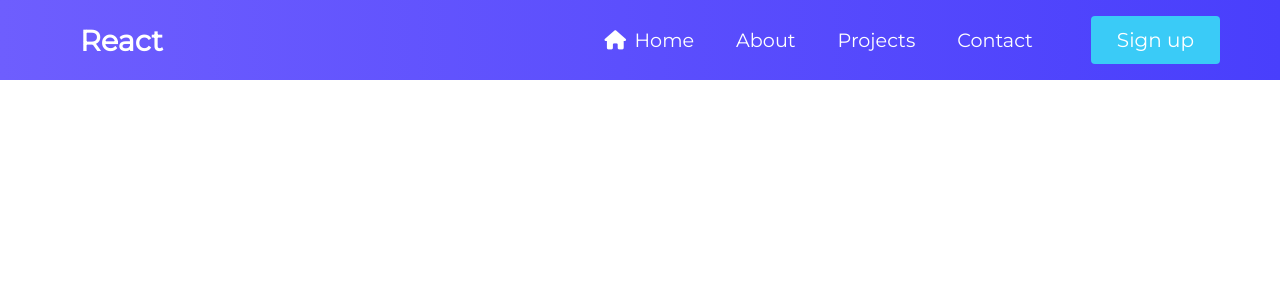
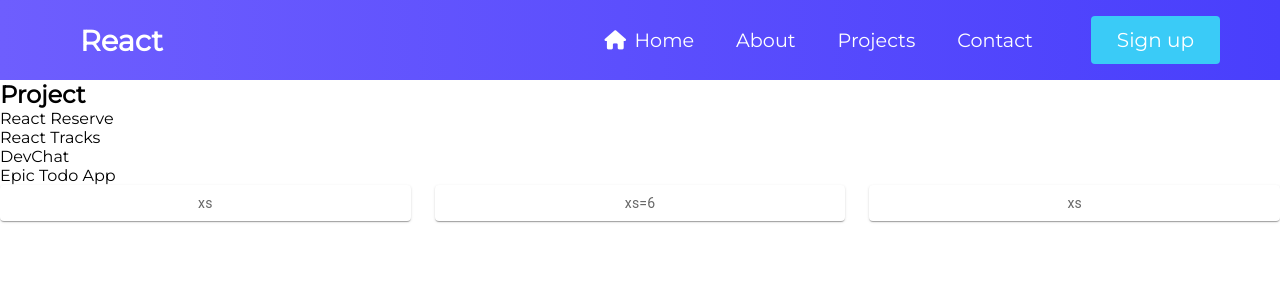
Before and after one commit to hermionearcher/responsive-nav-bar-react, a React (Create React App) app: page /projects in a window 1280 px wide. Shown: the top 300 px of the page. Built offline with nearby package versions, Linux system fonts and the light colour scheme.

Commit message:
4 files modified, 6 added

```diff
--- a/App.tsx
+++ b/App.tsx
@@ -1,13 +1,38 @@
 import * as React from 'react';
 import './style.css';
-import NavBar from './components/NavBar/NavBar.js';
+import NavBar from './components/NavBar/NavBar';
+import { BrowserRouter as Router, Route, Switch } from 'react-router-dom';
+import Home from './pages/Home';
+import About from './pages/About';
+import Project from './pages/Project';
+import Contact from './pages/Contact';
 
 export default function App() {
   return (
-    <div>
-      <NavBar />
-      {/* <h1>Hello StackBlitz!</h1>
-      <p>Start editing to see some magic happen :)</p> */}
-    </div>
+    <Router>
+      <div className="App">
+        <NavBar />
+        <div className="content">
+          <Switch>
+            {/* <Route exact path="/" component={Home} /> */}
+            <Route exact path="/">
+              <Home />
+            </Route>
+            <Route path="/about">
+              <About />
+            </Route>
+            <Route path="/projects">
+              <Project />
+            </Route>
+            <Route path="/contact">
+              <Contact />
+            </Route>
+            <Route path="/cv">
+              <h1>CV</h1>
+            </Route>
+          </Switch>
+        </div>
+      </div>
+    </Router>
   );
 }
--- a/components/NavBar/MenuItems.js
+++ b/components/NavBar/MenuItems.js
@@ -1,28 +1,28 @@
 export const MenuItems = [
   {
     title: 'Home',
-    url: '#',
+    url: '/',
     cName: 'NavLinks',
-    icon: 'home'
+    icon: 'home',
   },
   {
     title: 'About',
-    url: '#',
-    cName: 'NavLinks'
+    url: 'about',
+    cName: 'NavLinks',
   },
   {
     title: 'Projects',
-    url: '#',
-    cName: 'NavLinks'
+    url: 'projects',
+    cName: 'NavLinks',
   },
   {
     title: 'Contact',
-    url: '#',
-    cName: 'NavLinks'
+    url: 'contact',
+    cName: 'NavLinks',
   },
   {
     title: 'My CV',
-    url: '#',
-    cName: 'NavLinksMobile'
-  }
-]
+    url: 'cv',
+    cName: 'NavLinksMobile',
+  },
+];
--- a/components/NavBar/NavBar.js
+++ b/components/NavBar/NavBar.js
@@ -1,4 +1,5 @@
 import React, { Component } from 'react';
+import { BrowserRouter as Router, Route, Switch, Link } from 'react-router-dom';
 import { MenuItems } from './MenuItems';
 import './NavBar.css';
 import { Button } from '../Button'
@@ -21,8 +22,8 @@ export default class NavBar extends Component {
         <ul className={this.state.clicked ? 'NavMenu active' : 'NavMenu'}>
           {MenuItems.map((item, index) => {
             return (
-              <li key={index}>
-                <a className={item.cName} href={item.url}>
+              <li key={index} onClick={this.handleClick}>
+                <Link className={item.cName} to={item.url}>
                   {item.icon && (
                     <i
                       class={`fa fa-${item.icon} fa-fw`}
@@ -30,7 +31,7 @@ export default class NavBar extends Component {
                     ></i>
                   )}
                   {item.title}
-                </a>
+                </Link>
               </li>
             );
           })}
--- /dev/null
+++ b/data/projectsData.js
@@ -0,0 +1,34 @@
+export const projects = [
+  {
+    title: "React Reserve",
+    subtitle: "MERN Stack",
+    description:
+      "Lorem ipsum dolor sit amet consectetur adipisicing elit. Praesentium dolore rerum laborum iure enim sint nemo omnis voluptate exercitationem eius?",
+    image: "./project-1.gif",
+    link: "https://reactbootcamp.com",
+  },
+  {
+    title: "React Tracks",
+    subtitle: "React and Python",
+    description:
+      "Lorem ipsum dolor sit amet consectetur adipisicing elit. Praesentium dolore rerum laborum iure enim sint nemo omnis voluptate exercitationem eius?",
+    image: "./project-2.gif",
+    link: "https://reedbarger.com",
+  },
+  {
+    title: "DevChat",
+    subtitle: "React and Firebase",
+    description:
+      "Lorem ipsum dolor sit amet consectetur adipisicing elit. Praesentium dolore rerum laborum iure enim sint nemo omnis voluptate exercitationem eius?",
+    image: "./project-3.gif",
+    link: "https://jsbootcamp.com",
+  },
+  {
+    title: "Epic Todo App",
+    subtitle: "React Hooks",
+    description:
+      "Lorem ipsum dolor sit amet consectetur adipisicing elit. Praesentium dolore rerum laborum iure enim sint nemo omnis voluptate exercitationem eius?",
+    image: "./project-4.gif",
+    link: "https://pythonbootcamp.com",
+  },
+];
--- /dev/null
+++ b/pages/About.js
@@ -0,0 +1,11 @@
+import React from 'react';
+
+const About = () => {
+  return (
+    <div className="about">
+      <h2>About</h2>
+    </div>
+  );
+};
+
+export default About;
--- /dev/null
+++ b/pages/Contact.js
@@ -0,0 +1,11 @@
+import React from 'react';
+
+const Contact = () => {
+  return (
+    <div className="contact">
+      <h2>Contact</h2>
+    </div>
+  );
+};
+
+export default Contact;
--- /dev/null
+++ b/pages/Home.js
@@ -0,0 +1,11 @@
+import React from 'react';
+
+const Home = () => {
+  return (
+    <div className="Home">
+      <h2>Home</h2>
+    </div>
+  );
+};
+
+export default Home;
--- /dev/null
+++ b/pages/Project.css
@@ -0,0 +1,3 @@
+.card {
+  display: flex;
+}
--- /dev/null
+++ b/pages/Project.js
@@ -0,0 +1,44 @@
+import { CodeIcon } from "@heroicons/react/solid";
+import React from "react";
+import { projects } from "../data/projectsData";
+import { styled } from '@mui/material/styles';
+import Box from '@mui/material/Box';
+import Paper from '@mui/material/Paper';
+import Grid from '@mui/material/Grid';
+
+const Item = styled(Paper)(({ theme }) => ({
+  backgroundColor: theme.palette.mode === 'dark' ? '#1A2027' : '#fff',
+  ...theme.typography.body2,
+  padding: theme.spacing(1),
+  textAlign: 'center',
+  color: theme.palette.text.secondary,
+}));
+
+const Project = () => {
+  return (
+    <div className="project grid">
+      <h2>Project</h2>
+      {projects.map((project, index) => {
+
+        return (
+          <p key={index}>{project.title}</p>
+
+        )}
+      )}
+<Grid container spacing={3}>
+  <Grid item xs>
+    <Item>xs</Item>
+  </Grid>
+  <Grid item xs>
+    <Item>xs=6</Item>
+  </Grid>
+  <Grid item xs>
+    <Item>xs</Item>
+  </Grid>
+</Grid>
+
+    </div>
+  );
+};
+
+export default Project;
```
Also changed, not shown: package.json (+10 -4 lines).
